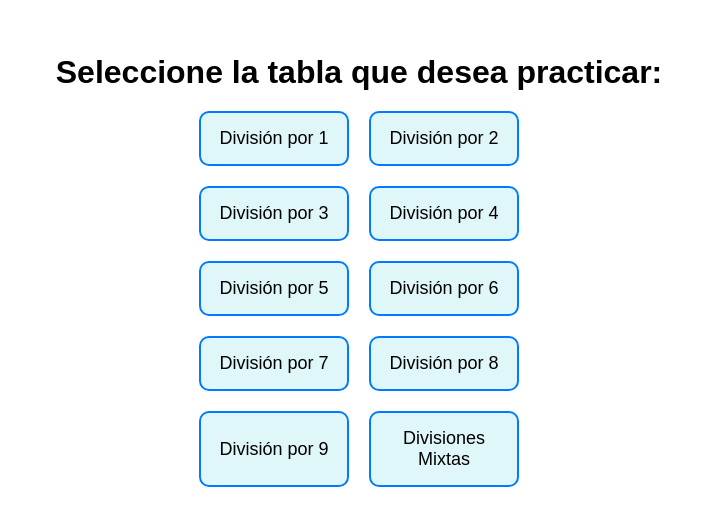
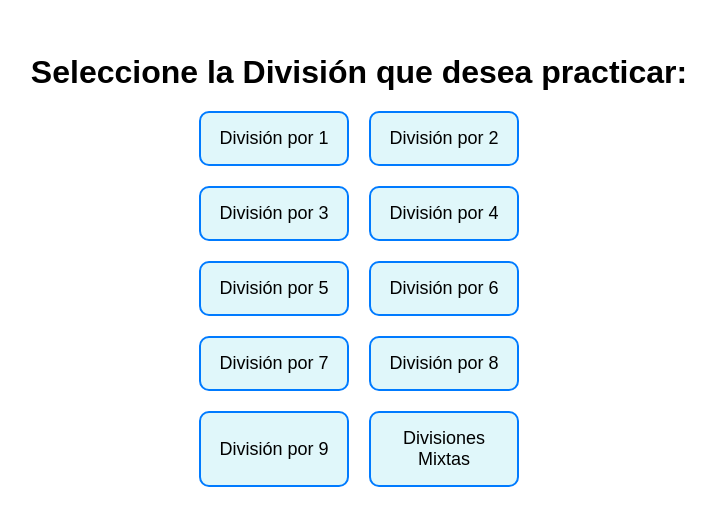
Before and after one commit to enrichedminds/division_por_un_digito, a plain HTML site: page index.html in a window 1280 px wide. Shown: the part 140-666 px from the top of the page, without its empty margins (281-997 px from the left). Drawn offline with Linux system fonts and the light colour scheme.

Commit message:
Update index.html

```diff
--- a/index.html
+++ b/index.html
@@ -9,7 +9,7 @@
 <body>
     <!-- Pantalla de selección -->
     <div id="selectionScreen">
-        <h1>Seleccione la tabla que desea practicar:</h1>
+        <h1>Seleccione la División que desea practicar:</h1>
         <div class="button-container">
             <button class="table-button" onclick="startGame(1)">División por 1</button>
             <button class="table-button" onclick="startGame(2)">División por 2</button>
```
